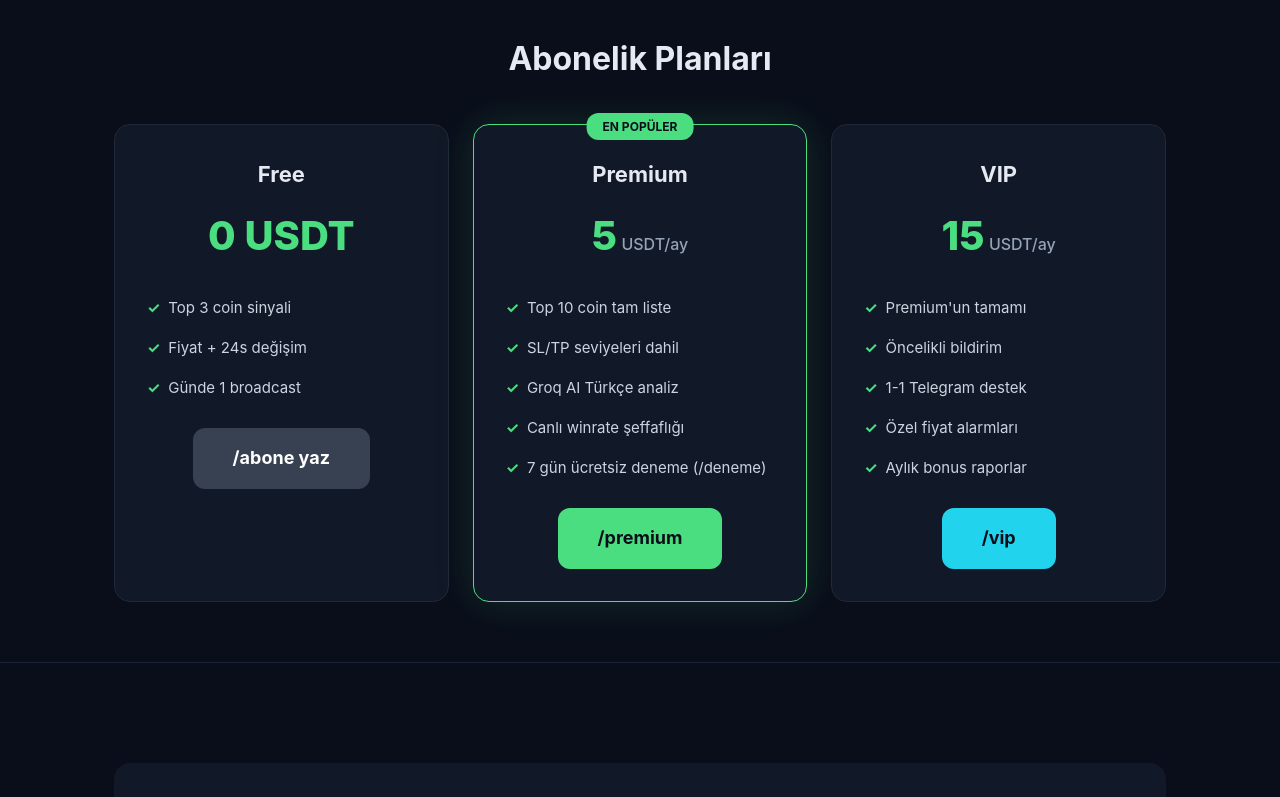
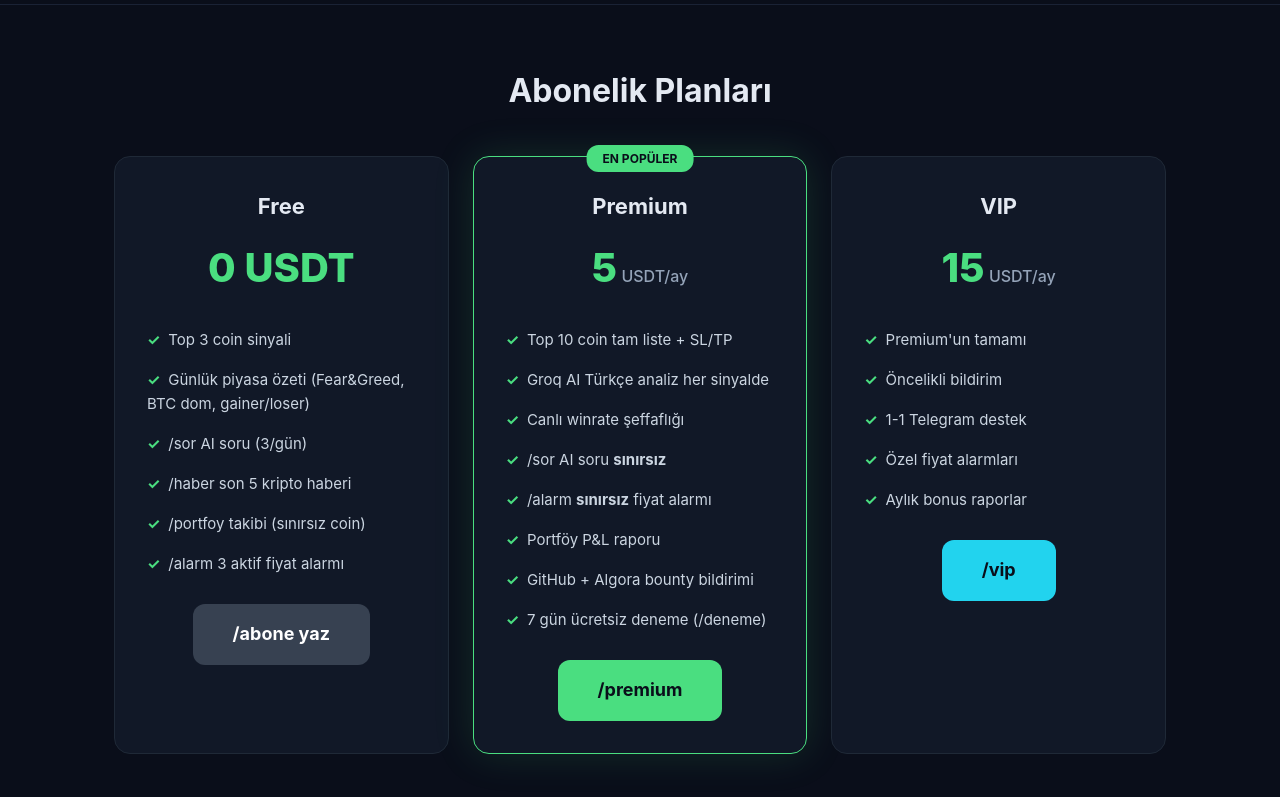
Before and after one commit to erete22/kurdo-landing, a plain HTML site: page index.html in a window 1280 px wide. Shown: the part 1088-1885 px from the top of the page. Drawn offline with Linux system fonts and the light colour scheme.

Commit message:
Expand feature list: portfolio tracker, AI Q&A, news, market brief

```diff
--- a/index.html
+++ b/index.html
@@ -48,7 +48,7 @@ footer{padding:40px 0;text-align:center;color:#64748b;border-top:1px solid #1a22
 <div class="wrap">
 <div class="badge">🔥 İlk 10 kişiye bedava premium — kod: /promo ILK10</div>
 <h1>Günlük Kripto Sinyalleri<br>Telegram'da</h1>
-<p>RSI + ATR + Türkçe AI analiz. Her sinyalin SL/TP'si hesaplı, her sinyalin sonucu takip edilir. Winrate şeffaf, abartısız.</p>
+<p>RSI + ATR sinyal + Türkçe AI analiz + portföy takibi + fiyat alarmı + haber özeti + günlük piyasa brifingi + AI Q&A. Piyasada $50-100'a satılan paket, biz 5 USDT'ye.</p>
 <a class="cta" href="https://t.me/Kurdo_21_bot">Telegram'da Başla →</a>
 </div>
 </section>
@@ -74,8 +74,11 @@ footer{padding:40px 0;text-align:center;color:#64748b;border-top:1px solid #1a22
 <div class="amount">0 USDT</div>
 <ul>
 <li>Top 3 coin sinyali</li>
-<li>Fiyat + 24s değişim</li>
-<li>Günde 1 broadcast</li>
+<li>Günlük piyasa özeti (Fear&Greed, BTC dom, gainer/loser)</li>
+<li>/sor AI soru (3/gün)</li>
+<li>/haber son 5 kripto haberi</li>
+<li>/portfoy takibi (sınırsız coin)</li>
+<li>/alarm 3 aktif fiyat alarmı</li>
 </ul>
 <a class="cta" href="https://t.me/Kurdo_21_bot" style="background:#374151;color:#fff">/abone yaz</a>
 </div>
@@ -85,10 +88,13 @@ footer{padding:40px 0;text-align:center;color:#64748b;border-top:1px solid #1a22
 <h3>Premium</h3>
 <div class="amount">5<span> USDT/ay</span></div>
 <ul>
-<li>Top 10 coin tam liste</li>
-<li>SL/TP seviyeleri dahil</li>
-<li>Groq AI Türkçe analiz</li>
+<li>Top 10 coin tam liste + SL/TP</li>
+<li>Groq AI Türkçe analiz her sinyalde</li>
 <li>Canlı winrate şeffaflığı</li>
+<li>/sor AI soru <b>sınırsız</b></li>
+<li>/alarm <b>sınırsız</b> fiyat alarmı</li>
+<li>Portföy P&L raporu</li>
+<li>GitHub + Algora bounty bildirimi</li>
 <li>7 gün ücretsiz deneme (/deneme)</li>
 </ul>
 <a class="cta" href="https://t.me/Kurdo_21_bot">/premium</a>
```
